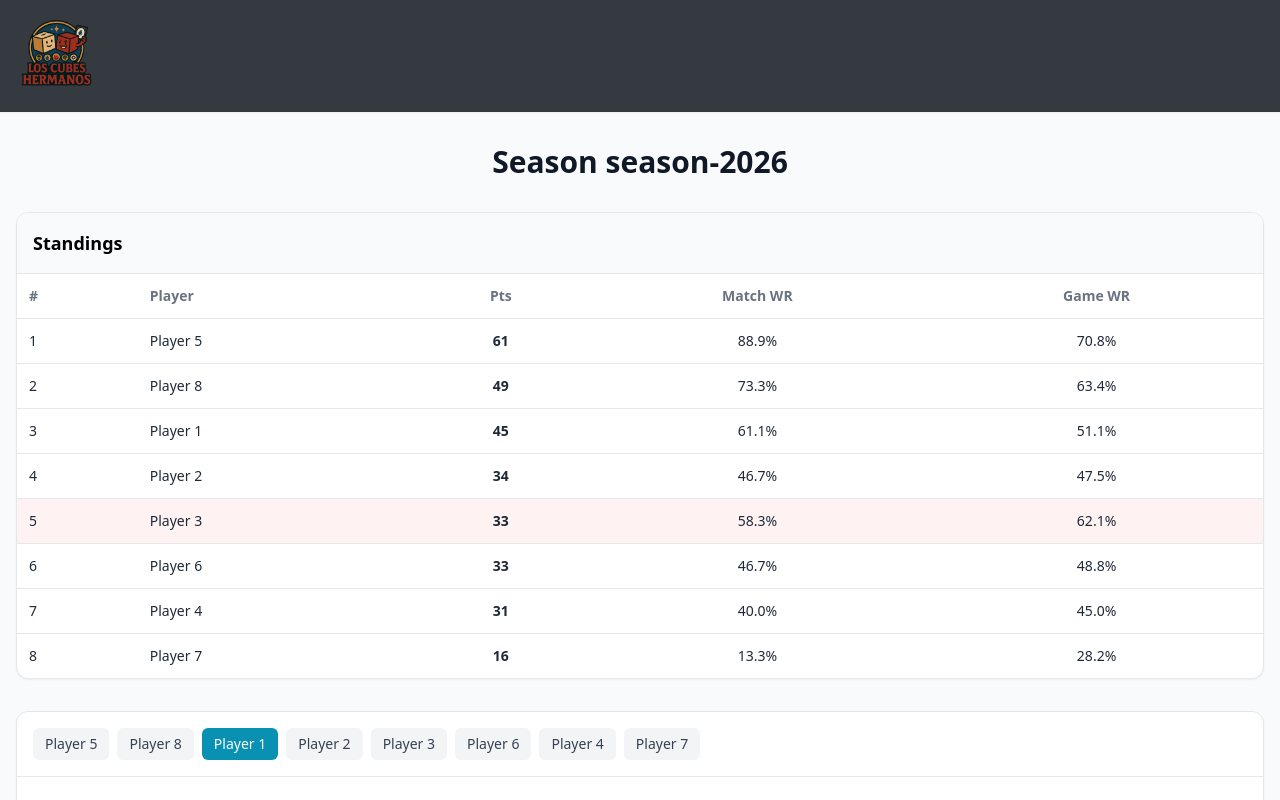
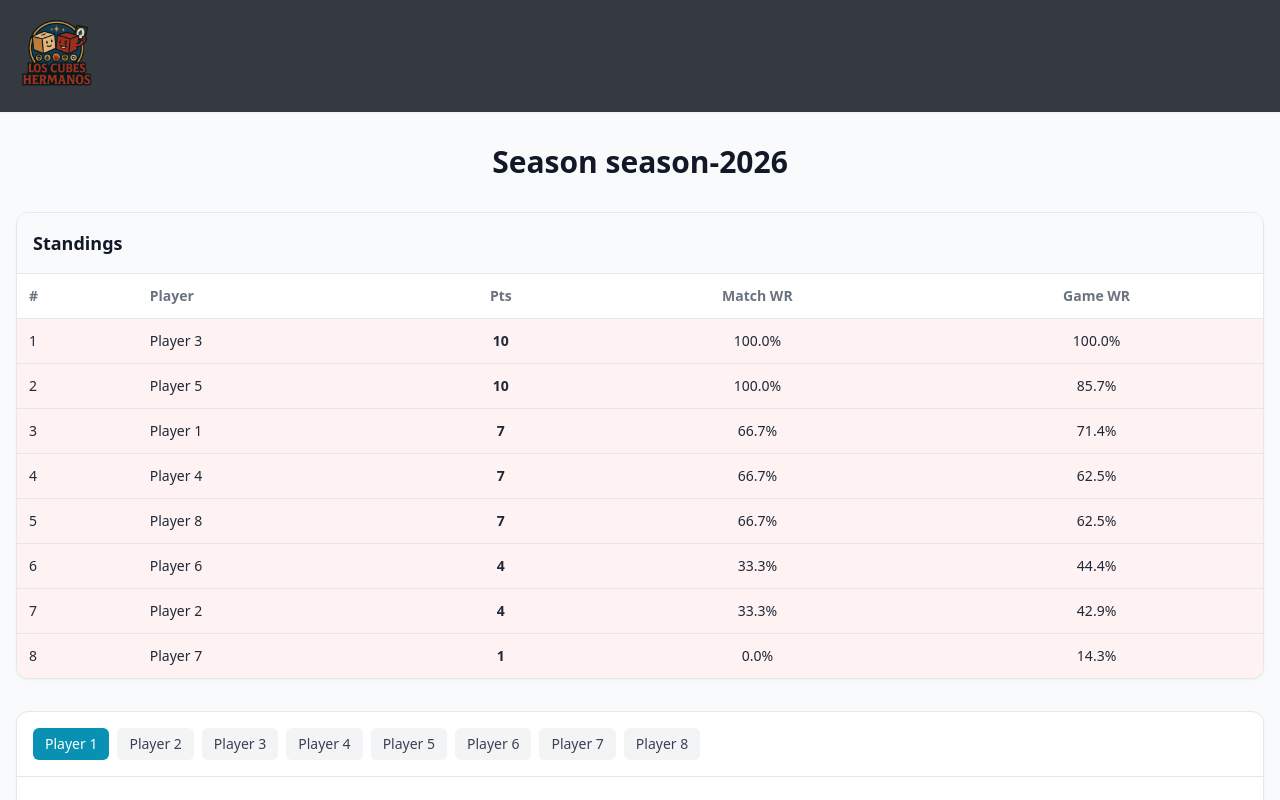
Before and after one commit to TheLordDuck/los-cubes-hermanos, a Next.js app: page /season/1 in a window 1280 px wide. Shown: the top 800 px of the page. Built offline with nearby package versions, Linux system fonts and the light colour scheme.

Commit message:
update season table and cube images, archetypes etc

```diff
--- a/src/data/season-2026.json
+++ b/src/data/season-2026.json
@@ -7,45 +7,11 @@
       "name": "Player 1",
       "jornadas": [
         {
+          "decklistLink": "5b_mcT-WQkChEPBWkhTSew",
           "rounds": [
             { "wins": 2, "losses": 0 },
-            { "wins": 2, "losses": 1 },
+            { "wins": 1, "losses": 1 },
             { "wins": 2, "losses": 1 }
-          ]
-        },
-        {
-          "rounds": [
-            { "wins": 2, "losses": 1 },
-            { "wins": 0, "losses": 2 },
-            { "wins": 2, "losses": 1 }
-          ]
-        },
-        {
-          "rounds": [
-            { "wins": 2, "losses": 1 },
-            { "wins": 2, "losses": 1 },
-            { "wins": 0, "losses": 2 }
-          ]
-        },
-        {
-          "rounds": [
-            { "wins": 2, "losses": 1 },
-            { "wins": 2, "losses": 1 },
-            { "wins": 0, "losses": 2 }
-          ]
-        },
-        {
-          "rounds": [
-            { "wins": 0, "losses": 2 },
-            { "wins": 2, "losses": 0 },
-            { "wins": 0, "losses": 2 }
-          ]
-        },
-        {
-          "rounds": [
-            { "wins": 1, "losses": 2 },
-            { "wins": 2, "losses": 1 },
-            { "wins": 1, "losses": 2 }
           ]
         }
       ]
@@ -57,37 +23,10 @@
         {
           "rounds": [
             { "wins": 0, "losses": 2 },
-            { "wins": 0, "losses": 2 },
+            { "wins": 1, "losses": 1 },
             { "wins": 2, "losses": 1 }
-          ]
-        },
-        {
-          "rounds": [
-            { "wins": 0, "losses": 2 },
-            { "wins": 2, "losses": 1 },
-            { "wins": 1, "losses": 2 }
-          ]
-        },
-        {
-          "rounds": [
-            { "wins": 1, "losses": 2 },
-            { "wins": 1, "losses": 2 },
-            { "wins": 1, "losses": 2 }
-          ]
-        },
-        {
-          "rounds": [
-            { "wins": 2, "losses": 1 },
-            { "wins": 1, "losses": 2 },
-            { "wins": 2, "losses": 1 }
-          ]
-        },
-        {
-          "rounds": [
-            { "wins": 2, "losses": 0 },
-            { "wins": 2, "losses": 0 },
-            { "wins": 2, "losses": 1 }
-          ]
+          ],
+          "decklistLink": ""
         }
       ]
     },
@@ -100,28 +39,8 @@
             { "wins": 2, "losses": 0 },
             { "wins": 2, "losses": 0 },
             { "wins": 2, "losses": 0 }
-          ]
-        },
-        {
-          "rounds": [
-            { "wins": 1, "losses": 2 },
-            { "wins": 2, "losses": 1 },
-            { "wins": 2, "losses": 0 }
-          ]
-        },
-        {
-          "rounds": [
-            { "wins": 1, "losses": 2 },
-            { "wins": 2, "losses": 0 },
-            { "wins": 2, "losses": 0 }
-          ]
-        },
-        {
-          "rounds": [
-            { "wins": 1, "losses": 2 },
-            { "wins": 0, "losses": 2 },
-            { "wins": 1, "losses": 2 }
-          ]
+          ],
+          "decklistLink": ""
         }
       ]
     },
@@ -134,35 +53,8 @@
             { "wins": 1, "losses": 2 },
             { "wins": 2, "losses": 0 },
             { "wins": 2, "losses": 1 }
-          ]
-        },
-        {
-          "rounds": [
-            { "wins": 1, "losses": 2 },
-            { "wins": 1, "losses": 2 },
-            { "wins": 0, "losses": 2 }
-          ]
-        },
-        {
-          "rounds": [
-            { "wins": 2, "losses": 1 },
-            { "wins": 1, "losses": 2 },
-            { "wins": 2, "losses": 1 }
-          ]
-        },
-        {
-          "rounds": [
-            { "wins": 1, "losses": 2 },
-            { "wins": 0, "losses": 2 },
-            { "wins": 1, "losses": 2 }
-          ]
-        },
-        {
-          "rounds": [
-            { "wins": 2, "losses": 1 },
-            { "wins": 0, "losses": 2 },
-            { "wins": 2, "losses": 0 }
-          ]
+          ],
+          "decklistLink": ""
         }
       ]
     },
@@ -175,42 +67,8 @@
             { "wins": 2, "losses": 0 },
             { "wins": 2, "losses": 0 },
             { "wins": 2, "losses": 1 }
-          ]
-        },
-        {
-          "rounds": [
-            { "wins": 2, "losses": 1 },
-            { "wins": 2, "losses": 1 },
-            { "wins": 2, "losses": 1 }
-          ]
-        },
-        {
-          "rounds": [
-            { "wins": 2, "losses": 0 },
-            { "wins": 1, "losses": 2 },
-            { "wins": 2, "losses": 1 }
-          ]
-        },
-        {
-          "rounds": [
-            { "wins": 2, "losses": 1 },
-            { "wins": 2, "losses": 0 },
-            { "wins": 2, "losses": 1 }
-          ]
-        },
-        {
-          "rounds": [
-            { "wins": 1, "losses": 2 },
-            { "wins": 2, "losses": 1 },
-            { "wins": 2, "losses": 0 }
-          ]
-        },
-        {
-          "rounds": [
-            { "wins": 2, "losses": 0 },
-            { "wins": 2, "losses": 1 },
-            { "wins": 2, "losses": 1 }
-          ]
+          ],
+          "decklistLink": ""
         }
       ]
     },
@@ -223,35 +81,8 @@
             { "wins": 1, "losses": 2 },
             { "wins": 1, "losses": 2 },
             { "wins": 2, "losses": 1 }
-          ]
-        },
-        {
-          "rounds": [
-            { "wins": 2, "losses": 0 },
-            { "wins": 1, "losses": 2 },
-            { "wins": 1, "losses": 2 }
-          ]
-        },
-        {
-          "rounds": [
-            { "wins": 2, "losses": 1 },
-            { "wins": 2, "losses": 1 },
-            { "wins": 1, "losses": 2 }
-          ]
-        },
-        {
-          "rounds": [
-            { "wins": 0, "losses": 2 },
-            { "wins": 2, "losses": 0 },
-            { "wins": 2, "losses": 1 }
-          ]
-        },
-        {
-          "rounds": [
-            { "wins": 2, "losses": 1 },
-            { "wins": 1, "losses": 2 },
-            { "wins": 0, "losses": 2 }
-          ]
+          ],
+          "decklistLink": ""
         }
       ]
     },
@@ -264,35 +95,8 @@
             { "wins": 0, "losses": 2 },
             { "wins": 1, "losses": 2 },
             { "wins": 0, "losses": 2 }
-          ]
-        },
-        {
-          "rounds": [
-            { "wins": 1, "losses": 2 },
-            { "wins": 0, "losses": 2 },
-            { "wins": 1, "losses": 2 }
-          ]
-        },
-        {
-          "rounds": [
-            { "wins": 2, "losses": 1 },
-            { "wins": 1, "losses": 2 },
-            { "wins": 1, "losses": 2 }
-          ]
-        },
-        {
-          "rounds": [
-            { "wins": 0, "losses": 2 },
-            { "wins": 0, "losses": 2 },
-            { "wins": 2, "losses": 1 }
-          ]
-        },
-        {
-          "rounds": [
-            { "wins": 1, "losses": 2 },
-            { "wins": 1, "losses": 2 },
-            { "wins": 0, "losses": 2 }
-          ]
+          ],
+          "decklistLink": ""
         }
       ]
     },
@@ -305,35 +109,8 @@
             { "wins": 2, "losses": 1 },
             { "wins": 2, "losses": 0 },
             { "wins": 1, "losses": 2 }
-          ]
-        },
-        {
-          "rounds": [
-            { "wins": 2, "losses": 0 },
-            { "wins": 2, "losses": 1 },
-            { "wins": 2, "losses": 1 }
-          ]
-        },
-        {
-          "rounds": [
-            { "wins": 1, "losses": 2 },
-            { "wins": 2, "losses": 1 },
-            { "wins": 2, "losses": 1 }
-          ]
-        },
-        {
-          "rounds": [
-            { "wins": 2, "losses": 0 },
-            { "wins": 1, "losses": 2 },
-            { "wins": 2, "losses": 0 }
-          ]
-        },
-        {
-          "rounds": [
-            { "wins": 2, "losses": 1 },
-            { "wins": 2, "losses": 1 },
-            { "wins": 1, "losses": 2 }
-          ]
+          ],
+          "decklistLink": ""
         }
       ]
     }
--- a/src/pages/season/[id].tsx
+++ b/src/pages/season/[id].tsx
@@ -1,5 +1,6 @@
 "use client";
 
+import { BookOpen } from "lucide-react";
 import { useState } from "react";
 import seasonRaw from "@/data/season-2026.json";
 import {
@@ -24,9 +25,37 @@ const season = {
 export default function SeasonPage() {
   const [activePlayerId, setActivePlayerId] = useState(season.players[0].id);
 
-  const sortedPlayers = [...season.players].sort(
-    (a, b) => b.stats.bestStats.points - a.stats.bestStats.points,
-  );
+  const sortedPlayers = [...season.players].sort((a, b) => {
+    const aStats = a.stats.bestStats;
+    const bStats = b.stats.bestStats;
+
+    // 1. Points
+    if (bStats.points !== aStats.points) {
+      return bStats.points - aStats.points;
+    }
+
+    // 2. Match Winrate
+    const aMatchWR = getMatchWR(
+      aStats.matchWins,
+      aStats.matchDraws,
+      aStats.matchLosses,
+    );
+    const bMatchWR = getMatchWR(
+      bStats.matchWins,
+      bStats.matchDraws,
+      bStats.matchLosses,
+    );
+
+    if (bMatchWR !== aMatchWR) {
+      return bMatchWR - aMatchWR;
+    }
+
+    // 3. Game Winrate
+    const aGameWR = getGameWR(aStats.gameWins, aStats.gameLosses);
+    const bGameWR = getGameWR(bStats.gameWins, bStats.gameLosses);
+
+    return bGameWR - aGameWR;
+  });
 
   const activePlayer =
     sortedPlayers.find((p) => p.id === activePlayerId) || sortedPlayers[0];
@@ -48,7 +77,7 @@ export default function SeasonPage() {
 
         {/* STANDINGS */}
         <div className="bg-white rounded-xl shadow-sm border mb-8 overflow-hidden">
-          <h2 className="text-lg font-semibold p-4 border-b bg-gray-50">
+          <h2 className="text-lg text-gray-900 font-semibold p-4 border-b bg-gray-50">
             Standings
           </h2>
 
@@ -117,7 +146,7 @@ export default function SeasonPage() {
         {/* PLAYER TABS */}
         <div className="bg-white rounded-xl shadow-sm border mb-8">
           <div className="flex flex-wrap gap-2 p-4 border-b">
-            {sortedPlayers.map((p) => (
+            {season.players.map((p) => (
               <button
                 key={p.id}
                 onClick={() => setActivePlayerId(p.id)}
@@ -183,10 +212,11 @@ export default function SeasonPage() {
                     <th className="p-2">#</th>
                     <th className="p-2">Pts</th>
                     <th className="p-2">W</th>
+                    <th className="p-2">L</th>
                     <th className="p-2">D</th>
-                    <th className="p-2">L</th>
                     <th className="p-2">⭐</th>
                     <th className="p-2">Rounds</th>
+                    <th className="p-2">DeckList</th>
                   </tr>
                 </thead>
 
@@ -203,8 +233,8 @@ export default function SeasonPage() {
                         {j.points}
                       </td>
                       <td className="p-2 text-gray-800">{j.matchWins}</td>
+                      <td className="p-2 text-gray-800">{j.matchLosses}</td>
                       <td className="p-2 text-gray-800">{j.matchDraws}</td>
-                      <td className="p-2 text-gray-800">{j.matchLosses}</td>
                       <td className="p-2">{j.counts && "⭐"}</td>
                       <td className="p-2 text-gray-800 text-xs">
                         <strong>
@@ -214,6 +244,20 @@ export default function SeasonPage() {
                         {j.rounds
                           .map((r) => `${r.wins}-${r.losses}`)
                           .join(", ")}
+                      </td>
+                      <td className="p-2">
+                        {j.decklistLink && (
+                          <a
+                            href={
+                              "https://moxfield.com/decks/" + j.decklistLink
+                            }
+                            target="_blank"
+                            rel="noopener noreferrer"
+                            className="flex justify-center"
+                          >
+                            <BookOpen className="w-5 h-5 text-blue-600 hover:text-blue-800 transition" />
+                          </a>
+                        )}
                       </td>
                     </tr>
                   ))}
--- a/src/utils/league/league.ts
+++ b/src/utils/league/league.ts
@@ -11,11 +11,12 @@ export function getGameWR(gameWins: number, gameLosses: number) {
     return total === 0 ? 0 : gameWins / total;
 }
 
-export function computeJornada(rounds: RawRound[]): Jornada {
+export function computeJornada(rounds: RawRound[], decklistLink: string): Jornada {
     let matchWins = 0;
     let matchLosses = 0;
     let matchDraws = 0;
-    let points = 2; // +2 por asistir
+    let assistPoint = 1;
+    let points = 0;
 
     for (const r of rounds) {
         if (r.wins > r.losses) matchWins++;
@@ -25,12 +26,15 @@ export function computeJornada(rounds: RawRound[]): Jornada {
     console.log("matchWins", matchWins, "matchLosses", matchLosses, "matchDraws", matchDraws);
 
     // Calcular bonus según resultado final de la jornada
-    if (matchWins === 3 && matchLosses === 0) points += 2; // 3-0 → +2
-    if (matchWins === 2 && (matchLosses === 1 || matchLosses === 0)) points += 1; // 2-1, 2-0 → +1
+    if (matchWins === 3) points += 3;
+    if (matchWins === 2) points += 2;
+    if (matchWins === 1) points += 1;
     // No hay bonus para otros resultados (1-2, 0-3, empates totales)
 
-    points = points + (matchWins * 3);
-    points = points + (matchDraws * 1);
+    //points = points + (matchWins * 2);
+    //points = points + (matchDraws * 1);
+
+    points = (points * 3) + assistPoint;
 
     return {
         rounds,
@@ -38,11 +42,12 @@ export function computeJornada(rounds: RawRound[]): Jornada {
         matchWins,
         matchLosses,
         matchDraws,
+        decklistLink
     };
 }
 
 export function getPlayerDetailedStats(player: RawPlayer, bestOf: number): PlayerStats {
-    const jornadasStats = player.jornadas.map(j => computeJornada(j.rounds));
+    const jornadasStats = player.jornadas.map(j => computeJornada(j.rounds, j.decklistLink));
     const totalStats = {
         points: jornadasStats.reduce((sum, j) => sum + j.points, 0),
         matchWins: jornadasStats.reduce((sum, j) => sum + j.matchWins, 0),
@@ -50,6 +55,7 @@ export function getPlayerDetailedStats(player: RawPlayer, bestOf: number): Playe
         matchLosses: jornadasStats.reduce((sum, j) => sum + j.matchLosses, 0),
         gameWins: jornadasStats.reduce((sum, j) => sum + j.rounds.reduce((a, r) => a + r.wins, 0), 0),
         gameLosses: jornadasStats.reduce((sum, j) => sum + j.rounds.reduce((a, r) => a + r.losses, 0), 0),
+        decklistLink: jornadasStats.reduce((sum, j) => sum + j.decklistLink, ""),
     };
     const bestJornadas = jornadasStats
         .map((j, i) => ({ idx: i, points: j.points }))
--- a/src/utils/league/types.ts
+++ b/src/utils/league/types.ts
@@ -5,7 +5,7 @@ export interface RawRound {
     draws?: number; // Nuevo: partidas empatadas en la ronda
 }
 
-export interface RawJornada { rounds: RawRound[]; }
+export interface RawJornada { rounds: RawRound[], decklistLink: string; }
 export interface RawPlayer { id: string; name: string; jornadas: RawJornada[]; }
 export interface RawSeason { id: string; bestOf: number; players: RawPlayer[]; }
 
@@ -16,6 +16,7 @@ export interface Jornada {
     matchLosses: number;
     matchDraws: number;
     counts?: boolean; // bestOf marker
+    decklistLink: string;
 }
 
 export interface PlayerStats {
```
Also changed, not shown: src/data/cubes.json (+26 -12 lines).
